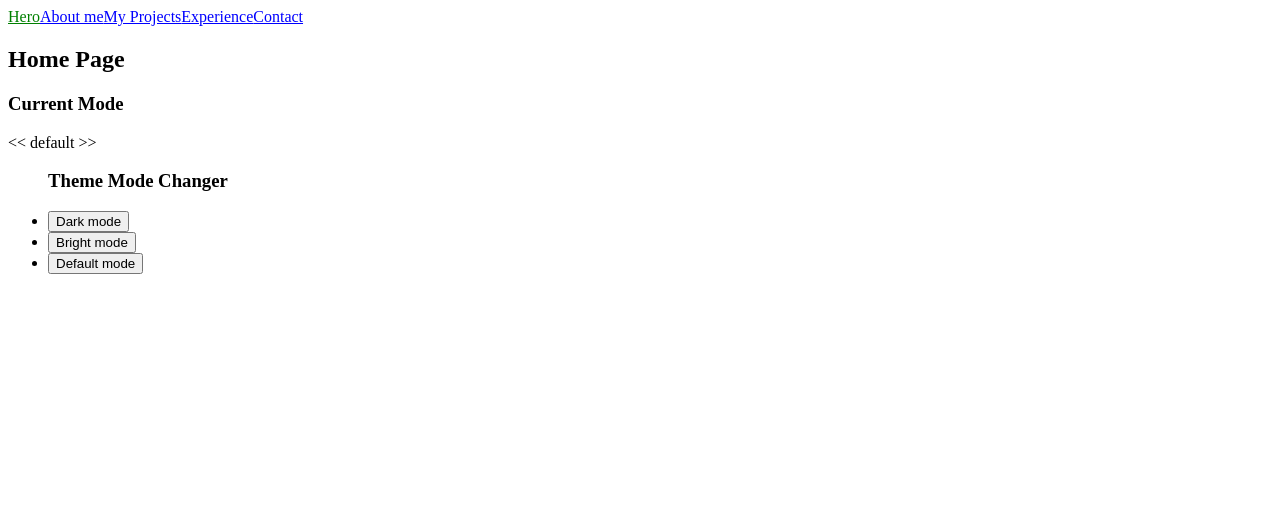
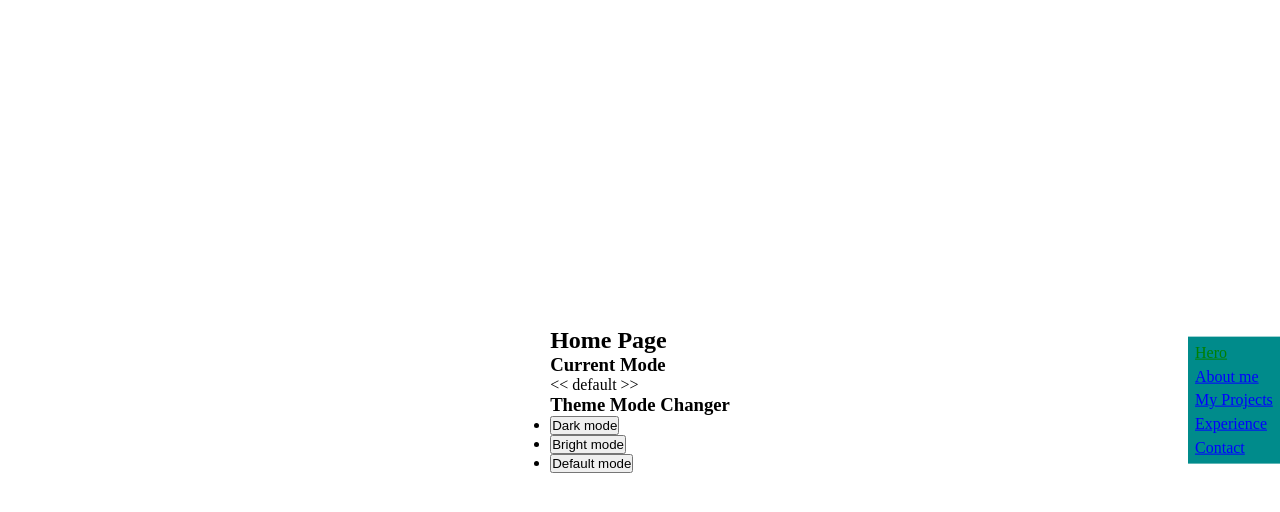
Before and after one commit to jaemin96/jaem-pf, a React (Vite) app in the folder packages/version2/: page / in a window 1280 px wide. Shown: the top 512 px of the page. Built offline with nearby package versions, Linux system fonts and the light colour scheme.

Commit message:
style: layout  기본 골격 세팅
+ Layout main content 가운데 배치
+ Side menu 좌우측 구분자 추가

Issue: #8

```diff
--- a/packages/version2/src/components/Menu/Menu.tsx
+++ b/packages/version2/src/components/Menu/Menu.tsx
@@ -8,6 +8,8 @@ interface MenuItem {
   name: string;
 }
 
+type MenuAlign = "left" | "right";
+
 const menuItems: MenuItem[] = [
   { key: "Hero", to: "/", name: "Hero" },
   { key: "AboutMe", to: "/about", name: "About me" },
@@ -17,9 +19,10 @@ const menuItems: MenuItem[] = [
 ];
 
 export const Menu: React.FC<MenuProps> = (props) => {
+  const menuAlign: MenuAlign = "right";
   return (
     <>
-      <nav id="pf-nav">
+      <nav id="pf-menu" className={`${menuAlign}`}>
         {menuItems?.map((item: MenuItem) => {
           return (
             <NavLink
--- a/packages/version2/src/scss/base/_index.scss
+++ b/packages/version2/src/scss/base/_index.scss
@@ -0,0 +1 @@
+@forward 'reset';
--- /dev/null
+++ b/packages/version2/src/scss/base/_reset.scss
@@ -0,0 +1,4 @@
+* {
+  margin: 0;
+  padding: 0;
+}
--- a/packages/version2/src/scss/components/_index.scss
+++ b/packages/version2/src/scss/components/_index.scss
@@ -0,0 +1 @@
+@forward 'menu';
--- /dev/null
+++ b/packages/version2/src/scss/components/_menu.scss
@@ -0,0 +1,7 @@
+#pf-menu {
+  display: flex;
+  flex-direction: column;
+  padding: 0.45rem;
+  gap: 0.35rem;
+  background-color: darkcyan;
+}
--- a/packages/version2/src/scss/layout/_layout.scss
+++ b/packages/version2/src/scss/layout/_layout.scss
@@ -0,0 +1,24 @@
+#pf-layout {
+  position: relative;
+  height: 100vh;
+  display: flex;
+  align-items: center;
+  justify-content: center;
+
+  #pf-menu {
+    position: fixed;
+    top: 50%;
+    transform: translateY(-50%);
+
+    &.right {
+      right: 0;
+    }
+
+    &.left {
+      left: 0;
+    }
+  }
+
+  #pf-main {
+  }
+}
```
